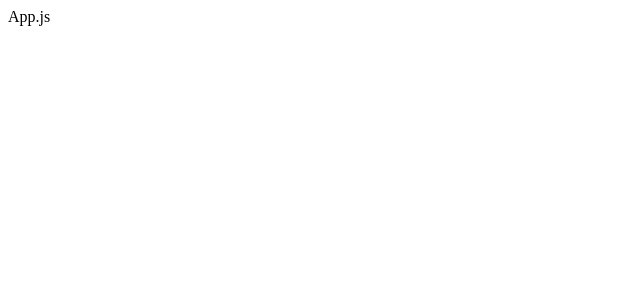
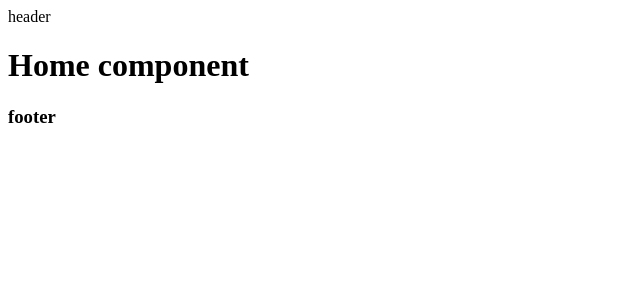
Before and after one commit to shivetay/LD_portfolio, a React (Create React App) app: page / in a window 1280 px wide. Shown: the top 300 px of the page, without its empty margins (0-640 px from the left). Built offline with nearby package versions, Linux system fonts and the light colour scheme.

Commit message:
add basic configuration

```diff
--- a/src/App.js
+++ b/src/App.js
@@ -1,9 +1,23 @@
-// --no-verify
+import React from 'react';
+import { BrowserRouter, Switch, Route } from 'react-router-dom';
 
-import React from 'react';
+import MainLayout from './components/layout/MainLayout/MainLayout';
+import Home from './components/views/Home/Home';
 
 function App() {
-  return <div className='App'>App.js</div>;
+  return (
+    <BrowserRouter>
+      <MainLayout>
+        <Switch>
+          <Route exact path='/' component={Home} />
+          {/* <Route exact path='/projects' component={Projects} />
+          <Route exact path='/skills' component={Skills} />
+          <Route exact path='/about' component={About} />
+          <Route exact path='/contact' component={Contact} /> */}
+        </Switch>
+      </MainLayout>
+    </BrowserRouter>
+  );
 }
 
 export default App;
--- /dev/null
+++ b/src/components/layout/Footer/Footer.js
@@ -0,0 +1,9 @@
+import React from 'react';
+
+export default function Footer() {
+  return (
+    <footer>
+      <h3>footer</h3>
+    </footer>
+  );
+}
--- a/src/components/layout/Header/Header.js
+++ b/src/components/layout/Header/Header.js
@@ -0,0 +1,9 @@
+import React from 'react';
+
+export default function Header() {
+  return (
+    <div>
+      <nav>header</nav>
+    </div>
+  );
+}
--- a/src/components/layout/MainLayout/MainLayout.js
+++ b/src/components/layout/MainLayout/MainLayout.js
@@ -0,0 +1,21 @@
+import React from 'react';
+import PropTypes from 'prop-types';
+
+import Header from '../Header/Header';
+import Footer from '../Footer/Footer';
+
+const MainLayout = ({ children }) => {
+  return (
+    <div>
+      <Header />
+      <main>{children}</main>
+      <Footer />
+    </div>
+  );
+};
+
+MainLayout.propTypes = {
+  children: PropTypes.node,
+};
+
+export default MainLayout;
--- /dev/null
+++ b/src/components/views/Home/Home.js
@@ -0,0 +1,11 @@
+import React, { Component } from 'react';
+
+export default class Home extends Component {
+  render() {
+    return (
+      <div>
+        <h1> Home component</h1>
+      </div>
+    );
+  }
+}
--- a/src/index.js
+++ b/src/index.js
@@ -1,5 +1,3 @@
-// --no-verify
-
 import React from 'react';
 import ReactDOM from 'react-dom';
 import App from './App';
--- a/src/styles/settings.scss
+++ b/src/styles/settings.scss
@@ -0,0 +1,6 @@
+$color-bacground: #decfc6;
+$color-dark: #1c2439;
+$color-button: #892f15;
+$color-contrast: #e4940e;
+
+$colro-font: #1c2439;
```
Also changed, not shown: package.json (+24 -29 lines).
